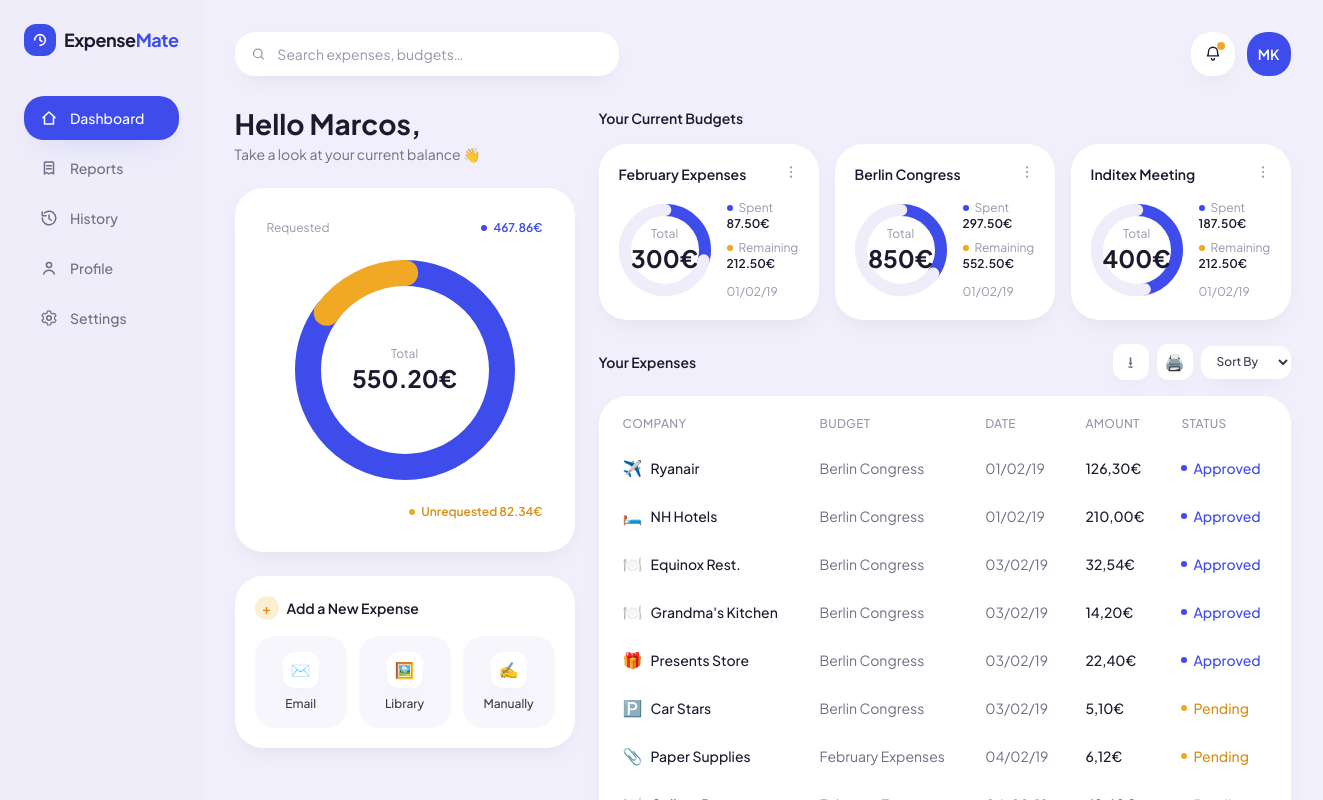
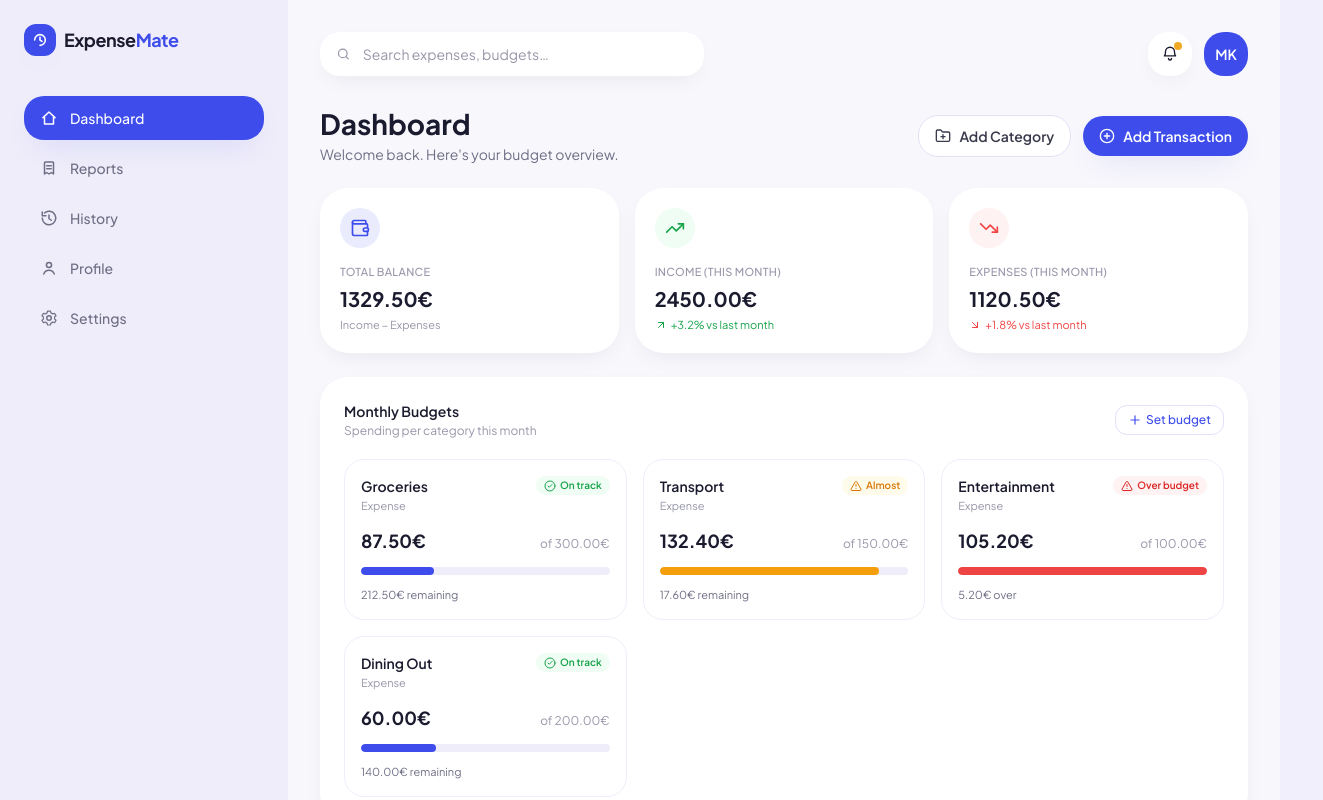
Before and after one commit to AmmarTamimi/ExpenseMate, a Next.js app: page /dashboard in a window 1280 px wide. Shown: the top 800 px of the page, 1323 px wide, since content can reach past the window. Built offline with nearby package versions, Linux system fonts and the light colour scheme.

Commit message:
taking pull

```diff
--- a/app/dashboard/page.tsx
+++ b/app/dashboard/page.tsx
@@ -1,16 +1,40 @@
 "use client";
 
 import { useState } from "react";
+import {
+  Wallet,
+  TrendingUp,
+  TrendingDown,
+  Plus,
+  FolderPlus,
+  PlusCircle,
+  Filter,
+  Download,
+  Printer,
+  ArrowUpRight,
+  ArrowDownRight,
+  AlertTriangle,
+  CheckCircle2,
+} from "lucide-react";
 import Sidebar from "@/components/Sidebar";
 import TopBar from "@/components/TopBar";
-import DonutRing from "@/components/DonutRing";
-import BudgetCard, { Budget } from "@/components/BudgetCard";
 import ExpenseTable, { Expense } from "@/components/ExpenseTable";
 
-const budgets: Budget[] = [
-  { title: "February Expenses", total: 300, spent: 87.5, date: "01/02/19" },
-  { title: "Berlin Congress", total: 850, spent: 297.5, date: "01/02/19" },
-  { title: "Inditex Meeting", total: 400, spent: 187.5, date: "01/02/19" },
+/* ---------- Sample data (replace with real data later) ---------- */
+
+type CategoryBudget = {
+  id: string;
+  name: string;
+  type: "expense" | "income";
+  limit: number;
+  spent: number;
+};
+
+const budgets: CategoryBudget[] = [
+  { id: "1", name: "Groceries", type: "expense", limit: 300, spent: 87.5 },
+  { id: "2", name: "Transport", type: "expense", limit: 150, spent: 132.4 },
+  { id: "3", name: "Entertainment", type: "expense", limit: 100, spent: 105.2 },
+  { id: "4", name: "Dining Out", type: "expense", limit: 200, spent: 60 },
 ];
 
 const expenses: Expense[] = [
@@ -25,130 +49,265 @@
   { company: "Pakstore", budget: "February Expenses", date: "04/02/19", amount: "15,00€", status: "Pending", icon: "🍽️" },
 ];
 
+/* ---------- Page ---------- */
+
 export default function DashboardPage() {
   const [menuOpen, setMenuOpen] = useState(false);
-  const requested = 467.86;
-  const unrequested = 82.34;
-  const totalBalance = requested + unrequested;
+
+  const totalIncome = 2450.0;
+  const totalExpenses = 1120.5;
+  const balance = totalIncome - totalExpenses;
 
   return (
-    <div className="flex min-h-screen bg-[#F1EFFB]">
+    <div className="flex min-h-screen bg-[#F8F7FC]">
       <Sidebar open={menuOpen} onClose={() => setMenuOpen(false)} />
 
-      <main className="flex-1 p-5 sm:p-8">
+      <main className="min-w-0 flex-1 p-4 sm:p-6 lg:p-8">
         <TopBar onMenu={() => setMenuOpen(true)} />
 
-        <div className="grid grid-cols-1 gap-6 xl:grid-cols-[340px_1fr]">
-          {/* Left: balance overview */}
-          <section className="flex flex-col gap-6">
+        {/* Page Header */}
+        <div className="mb-6 flex flex-col gap-4 lg:flex-row lg:items-center lg:justify-between">
+          <div className="min-w-0">
+            <h1 className="text-2xl font-bold text-ink-900 sm:text-[28px]">
+              Dashboard
+            </h1>
+            <p className="mt-1 text-sm text-ink-500">
+              Welcome back. Here&apos;s your budget overview.
+            </p>
+          </div>
+          <div className="flex flex-col gap-2 sm:flex-row sm:items-center sm:gap-3">
+            <button className="flex w-full items-center justify-center gap-2 rounded-2xl border border-lavender-200 bg-white px-4 py-2.5 text-sm font-semibold text-ink-700 transition-colors hover:bg-lavender-50 sm:w-auto">
+              <FolderPlus className="h-4 w-4" />
+              Add Category
+            </button>
+            <button className="flex w-full items-center justify-center gap-2 rounded-2xl bg-primary-500 px-4 py-2.5 text-sm font-semibold text-white shadow-soft transition-colors hover:bg-primary-600 sm:w-auto">
+              <PlusCircle className="h-4 w-4" />
+              Add Transaction
+            </button>
+          </div>
+        </div>
+
+        {/* Summary Cards */}
+        <div className="mb-6 grid grid-cols-1 gap-4 sm:grid-cols-2 lg:grid-cols-3">
+          <StatCard
+            label="Total Balance"
+            value={`${balance.toFixed(2)}€`}
+            hint="Income − Expenses"
+            icon={Wallet}
+            tone="primary"
+          />
+          <StatCard
+            label="Income (this month)"
+            value={`${totalIncome.toFixed(2)}€`}
+            hint="+3.2% vs last month"
+            icon={TrendingUp}
+            tone="green"
+          />
+          <StatCard
+            label="Expenses (this month)"
+            value={`${totalExpenses.toFixed(2)}€`}
+            hint="+1.8% vs last month"
+            icon={TrendingDown}
+            tone="red"
+          />
+        </div>
+
+        {/* Budgets by Category */}
+        <section className="mb-6 rounded-3xl bg-white p-5 shadow-card sm:p-6">
+          <div className="mb-5 flex flex-wrap items-center justify-between gap-3">
             <div>
-              <h1 className="text-2xl font-bold text-ink-900 sm:text-[28px]">
-                Hello Marcos,
-              </h1>
-              <p className="mt-1 text-sm text-ink-500">
-                Take a look at your current balance 👋
+              <h2 className="text-sm font-semibold text-ink-900">
+                Monthly Budgets
+              </h2>
+              <p className="mt-0.5 text-xs text-ink-400">
+                Spending per category this month
               </p>
             </div>
+            <button className="flex items-center gap-1 rounded-xl border border-lavender-200 bg-white px-3 py-1.5 text-xs font-medium text-primary-500 transition-colors hover:bg-lavender-50">
+              <Plus className="h-3.5 w-3.5" />
+              Set budget
+            </button>
+          </div>
 
-            <div className="flex flex-col items-center rounded-3xl bg-white p-8 shadow-card">
-              <div className="mb-6 flex w-full items-center justify-between text-xs">
-                <span className="text-ink-400">Requested</span>
-                <span className="flex items-center gap-1.5 font-semibold text-primary-500">
-                  <span className="h-1.5 w-1.5 rounded-full bg-primary-500" />
-                  {requested.toFixed(2)}€
-                </span>
-              </div>
+          {/* ✅ Responsive grid: 1 col mobile → 2 col tablet → 3 col desktop */}
+          <div className="grid grid-cols-1 gap-4 sm:grid-cols-2 lg:grid-cols-3">
+            {budgets.map((b) => (
+              <CategoryBudgetCard key={b.id} budget={b} />
+            ))}
+          </div>
+        </section>
 
-              <DonutRing
-                size={220}
-                strokeWidth={26}
-                segments={[
-                  { value: requested, color: "#3D4CEA" },
-                  { value: unrequested, color: "#F0A825" },
-                ]}
-                centerLabel="Total"
-                centerValue={`${totalBalance.toFixed(2)}€`}
-              />
+        {/* Recent Transactions */}
+        <section className="rounded-3xl bg-white p-5 shadow-card sm:p-6">
+          <div className="mb-4 flex flex-wrap items-center justify-between gap-3">
+            <h2 className="text-sm font-semibold text-ink-900">
+              Recent Transactions
+            </h2>
+            <div className="flex items-center gap-2">
+              <IconButton label="Filter">
+                <Filter className="h-4 w-4" />
+              </IconButton>
+              <IconButton label="Export">
+                <Download className="h-4 w-4" />
+              </IconButton>
+              <IconButton label="Print">
+                <Printer className="h-4 w-4" />
+              </IconButton>
+            </div>
+          </div>
 
-              <div className="mt-6 flex w-full items-center justify-end text-xs">
-                <span className="flex items-center gap-1.5 font-semibold text-gold-600">
-                  <span className="h-1.5 w-1.5 rounded-full bg-gold-500" />
-                  Unrequested {unrequested.toFixed(2)}€
-                </span>
-              </div>
-            </div>
-
-            <div className="rounded-3xl bg-white p-5 shadow-card">
-              <button className="mb-4 flex items-center gap-2 text-sm font-semibold text-ink-900">
-                <span className="flex h-6 w-6 items-center justify-center rounded-full bg-gold-100 text-gold-600">
-                  +
-                </span>
-                Add a New Expense
-              </button>
-              <div className="grid grid-cols-3 gap-3">
-                {[
-                  { label: "Email", icon: "✉️" },
-                  { label: "Library", icon: "🖼️" },
-                  { label: "Manually", icon: "✍️" },
-                ].map((action) => (
-                  <button
-                    key={action.label}
-                    className="flex flex-col items-center gap-2 rounded-2xl bg-lavender-50 py-4 text-xs font-medium text-ink-700 transition-colors hover:bg-lavender-100"
-                  >
-                    <span className="flex h-9 w-9 items-center justify-center rounded-xl bg-white text-base shadow-card">
-                      {action.icon}
-                    </span>
-                    {action.label}
-                  </button>
-                ))}
-              </div>
-            </div>
-          </section>
-
-          {/* Right: budgets + expenses */}
-          <section className="flex flex-col gap-6">
-            <div>
-              <h2 className="mb-4 text-sm font-semibold text-ink-900">
-                Your Current Budgets
-              </h2>
-              <div className="flex flex-col gap-4 sm:flex-row">
-                {budgets.map((b) => (
-                  <BudgetCard key={b.title} budget={b} />
-                ))}
-              </div>
-            </div>
-
-            <div>
-              <div className="mb-4 flex items-center justify-between">
-                <h2 className="text-sm font-semibold text-ink-900">
-                  Your Expenses
-                </h2>
-                <div className="flex items-center gap-2">
-                  <button
-                    aria-label="Export"
-                    className="flex h-9 w-9 items-center justify-center rounded-xl bg-white text-ink-500 shadow-card"
-                  >
-                    ⭳
-                  </button>
-                  <button
-                    aria-label="Print"
-                    className="flex h-9 w-9 items-center justify-center rounded-xl bg-white text-ink-500 shadow-card"
-                  >
-                    🖨️
-                  </button>
-                  <select className="rounded-xl bg-white px-3 py-2 text-xs font-medium text-ink-700 shadow-card focus:outline-none">
-                    <option>Sort By</option>
-                    <option>Date</option>
-                    <option>Amount</option>
-                    <option>Status</option>
-                  </select>
-                </div>
-              </div>
+          {/* Horizontal scroll only when table can't fit */}
+          <div className="-mx-2 overflow-x-auto sm:mx-0">
+            <div className="min-w-[560px] px-2 sm:min-w-0 sm:px-0">
               <ExpenseTable rows={expenses} />
             </div>
-          </section>
-        </div>
+          </div>
+        </section>
       </main>
     </div>
   );
 }
+
+/* ---------- Category Budget Card (responsive) ---------- */
+
+function CategoryBudgetCard({ budget }: { budget: CategoryBudget }) {
+  const pct = Math.min((budget.spent / budget.limit) * 100, 100);
+  const raw = (budget.spent / budget.limit) * 100;
+
+  const status: "ok" | "warning" | "over" =
+    raw >= 100 ? "over" : raw >= 80 ? "warning" : "ok";
+
+  const barColor =
+    status === "over"
+      ? "bg-red-500"
+      : status === "warning"
+      ? "bg-amber-500"
+      : "bg-primary-500";
+
+  const pill =
+    status === "over"
+      ? "bg-red-50 text-red-600"
+      : status === "warning"
+      ? "bg-amber-50 text-amber-600"
+      : "bg-green-50 text-green-600";
+
+  const StatusIcon =
+    status === "over" ? AlertTriangle : status === "warning" ? AlertTriangle : CheckCircle2;
+
+  const StatusLabel =
+    status === "over" ? "Over budget" : status === "warning" ? "Almost" : "On track";
+
+  return (
+    <div className="flex w-full min-w-0 flex-col gap-3 rounded-2xl border border-lavender-100 bg-white p-4">
+      {/* Top row: name + status pill */}
+      <div className="flex min-w-0 items-start justify-between gap-2">
+        <div className="min-w-0">
+          <p className="truncate text-sm font-semibold text-ink-900">
+            {budget.name}
+          </p>
+          <p className="mt-0.5 text-[11px] capitalize text-ink-400">
+            {budget.type}
+          </p>
+        </div>
+        <span
+          className={`flex shrink-0 items-center gap-1 rounded-full px-2 py-0.5 text-[10px] font-semibold ${pill}`}
+        >
+          <StatusIcon className="h-3 w-3" />
+          {StatusLabel}
+        </span>
+      </div>
+
+      {/* Amounts */}
+      <div className="flex min-w-0 items-baseline justify-between gap-2">
+        <span className="truncate text-lg font-bold text-ink-900">
+          {budget.spent.toFixed(2)}€
+        </span>
+        <span className="shrink-0 text-xs text-ink-400">
+          of {budget.limit.toFixed(2)}€
+        </span>
+      </div>
+
+      {/* Progress bar */}
+      <div className="h-2 w-full overflow-hidden rounded-full bg-lavender-100">
+        <div
+          className={`h-full rounded-full transition-all ${barColor}`}
+          style={{ width: `${pct}%` }}
+        />
+      </div>
+
+      {/* Remaining */}
+      <p className="text-[11px] text-ink-500">
+        {budget.limit - budget.spent >= 0
+          ? `${(budget.limit - budget.spent).toFixed(2)}€ remaining`
+          : `${(budget.spent - budget.limit).toFixed(2)}€ over`}
+      </p>
+    </div>
+  );
+}
+
+/* ---------- Stat Card ---------- */
+
+function StatCard({
+  label,
+  value,
+  hint,
+  icon: Icon,
+  tone,
+}: {
+  label: string;
+  value: string;
+  hint: string;
+  icon: React.ComponentType<{ className?: string }>;
+  tone: "primary" | "green" | "red";
+}) {
+  const tones = {
+    primary: "bg-primary-50 text-primary-500",
+    green: "bg-green-50 text-green-600",
+    red: "bg-red-50 text-red-500",
+  };
+  const hintTones = {
+    primary: "text-ink-400",
+    green: "text-green-600",
+    red: "text-red-500",
+  };
+
+  return (
+    <div className="min-w-0 rounded-3xl bg-white p-5 shadow-card">
+      <div className="flex items-start justify-between gap-3">
+        <div
+          className={`flex h-10 w-10 shrink-0 items-center justify-center rounded-2xl ${tones[tone]}`}
+        >
+          <Icon className="h-5 w-5" />
+        </div>
+      </div>
+      <p className="mt-4 truncate text-[11px] font-medium uppercase tracking-wide text-ink-400">
+        {label}
+      </p>
+      <p className="mt-1 truncate text-xl font-bold text-ink-900">{value}</p>
+      <p className={`mt-1 flex items-center gap-1 text-[11px] ${hintTones[tone]}`}>
+        {tone === "green" && <ArrowUpRight className="h-3 w-3" />}
+        {tone === "red" && <ArrowDownRight className="h-3 w-3" />}
+        {hint}
+      </p>
+    </div>
+  );
+}
+
+/* ---------- Small helper ---------- */
+
+function IconButton({
+  children,
+  label,
+}: {
+  children: React.ReactNode;
+  label: string;
+}) {
+  return (
+    <button
+      aria-label={label}
+      className="flex h-9 w-9 items-center justify-center rounded-xl border border-lavender-200 bg-white text-ink-500 transition-colors hover:bg-lavender-50"
+    >
+      {children}
+    </button>
+  );
+}
```
